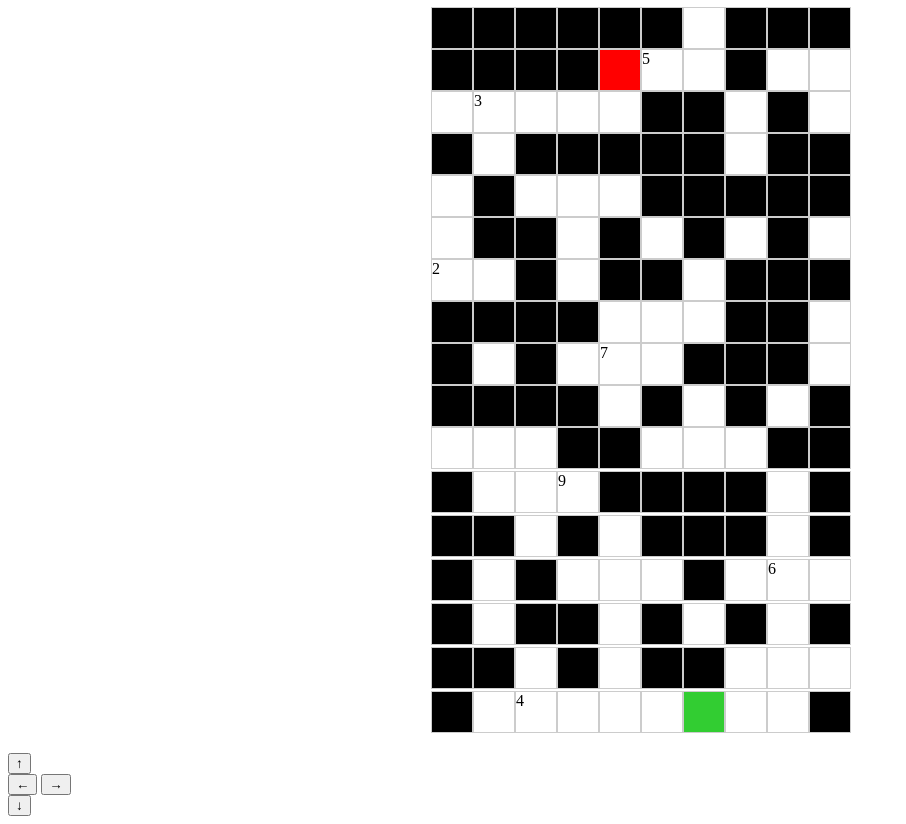
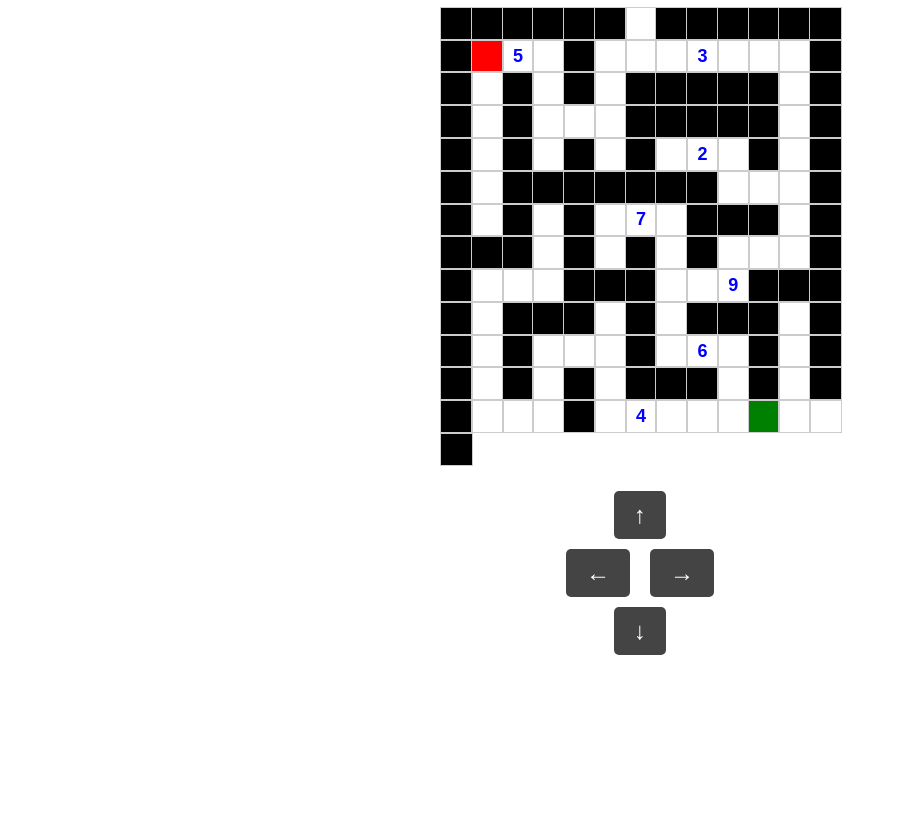
Before and after one commit to insha-py/maze_mystery_room, a plain HTML site: page index.html in a window 1280 px wide. Shown: the part 73-897 px from the top of the page, without its empty margins (0-906 px from the left). After the commit the page ends 800 px from the top, so only its background shows below. Drawn offline with Linux system fonts and the light colour scheme.

Commit message:
Update style.css

```diff
--- a/style.css
+++ b/style.css
@@ -1,17 +1,56 @@
+body {
+  text-align: center;
+  font-family: Arial, sans-serif;
+}
+
 #maze {
   display: grid;
-  grid-template-columns: repeat(10, 40px);
-  grid-template-rows: repeat(10, 40px);
-  gap: 2px;
-  margin: 20px auto;
-  width: fit-content;
+  grid-template-columns: repeat(13, minmax(20px, 1fr)); /* Responsive maze */
+  width: 90vw;
+  max-width: 400px;
+  margin: auto;
 }
+
 .cell {
-  width: 40px;
-  height: 40px;
-  background-color: white;
+  width: 100%;
+  aspect-ratio: 1; /* Makes cells square */
   border: 1px solid #ccc;
+  text-align: center;
+  font-size: 18px;
+  display: flex;
+  align-items: center;
+  justify-content: center;
 }
+
+.player { background-color: red; }
 .wall { background-color: black; }
-.player { background-color: red; }
-.goal { background-color: limegreen; }
+.goal { background-color: green; color: white; }
+.number { color: blue; font-weight: bold; }
+
+/* Mobile Controls */
+#controls {
+  display: flex;
+  flex-direction: column;
+  align-items: center;
+  margin-top: 20px;
+}
+
+#controls div {
+  display: flex;
+  gap: 10px;
+}
+
+button {
+  font-size: 24px;
+  padding: 10px 20px;
+  margin: 5px;
+  border: none;
+  background-color: #444;
+  color: white;
+  border-radius: 5px;
+  cursor: pointer;
+}
+
+button:active {
+  background-color: #666;
+}
```
